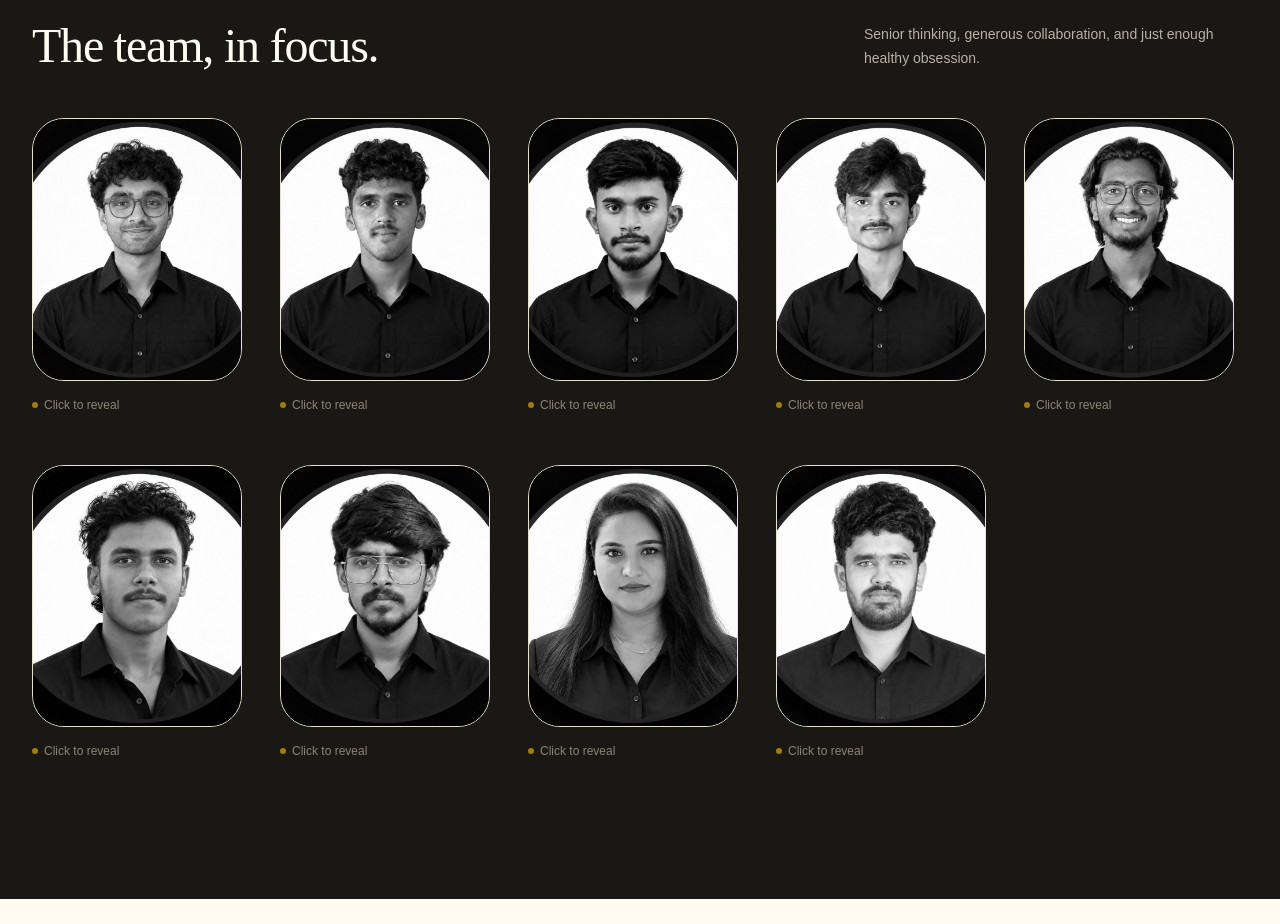
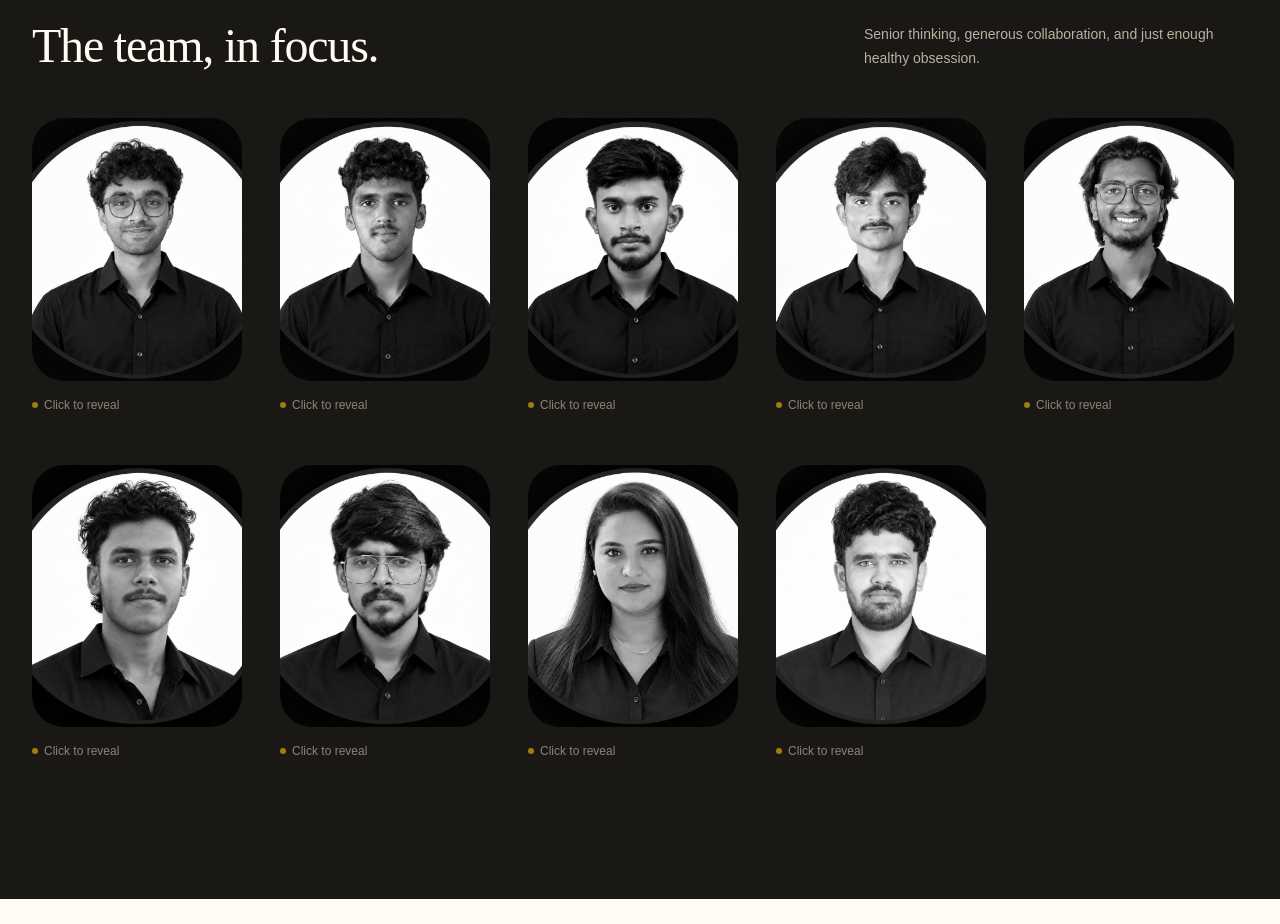
Before and after one commit to RavindraM0/lms, a React (Vite) app: page /about in a window 1280 px wide. Shown: the part 1222-2146 px from the top of the page. Built offline with nearby package versions, Linux system fonts and the light colour scheme; a web font is replaced by a local one.

Commit message:
Remove black border and background from team member image containers

```diff
--- a/src/pages/About.tsx
+++ b/src/pages/About.tsx
@@ -77,10 +77,10 @@ export default function About() {
                 onClick={() => toggleReveal(name)}
               >
                 <div
-                  className={`aspect-[4/5] max-w-[210px] w-full overflow-hidden rounded-2xl border transition-all duration-300 ${
+                  className={`aspect-[4/5] max-w-[210px] w-full overflow-hidden rounded-2xl transition-all duration-300 ${
                     isRevealed
-                      ? "border-[#ffbf00] ring-2 ring-[#ffbf00]/40 shadow-lg shadow-[#ffbf00]/10 bg-[#24211c]"
-                      : "border-white/10 bg-[#24211c] group-hover:border-white/30"
+                      ? "ring-2 ring-[#ffbf00] shadow-lg shadow-[#ffbf00]/20"
+                      : ""
                   }`}
                 >
                   <img
```
